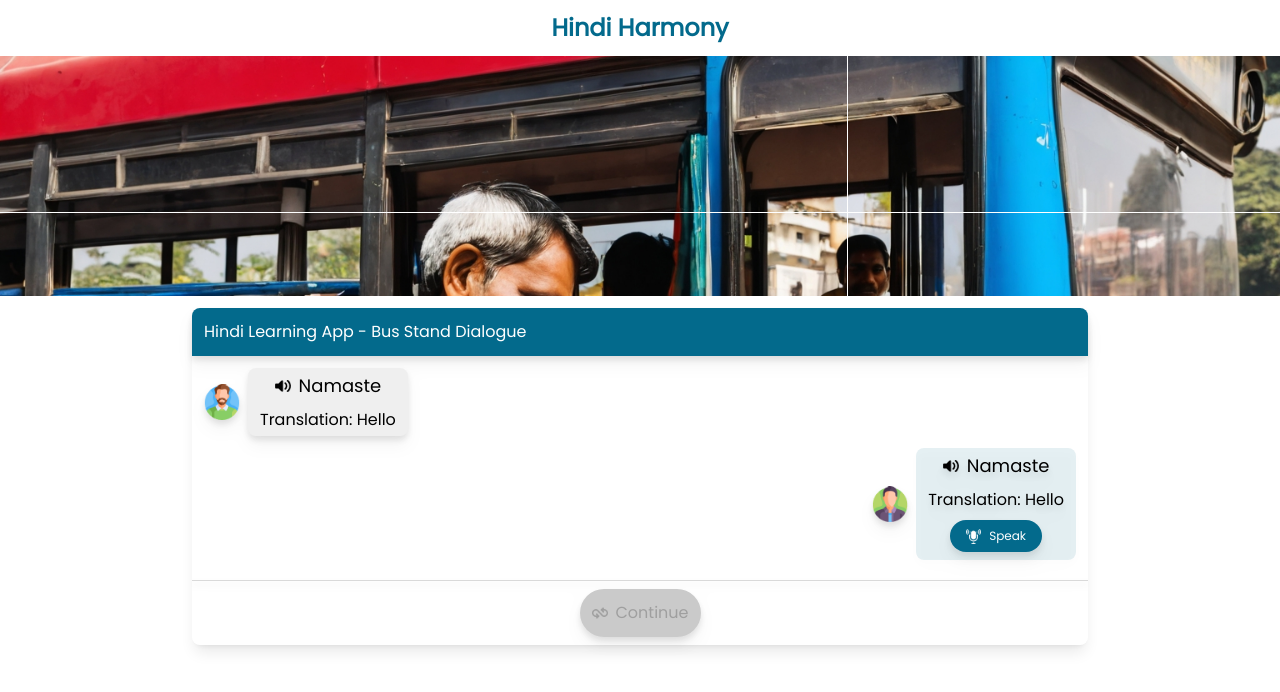
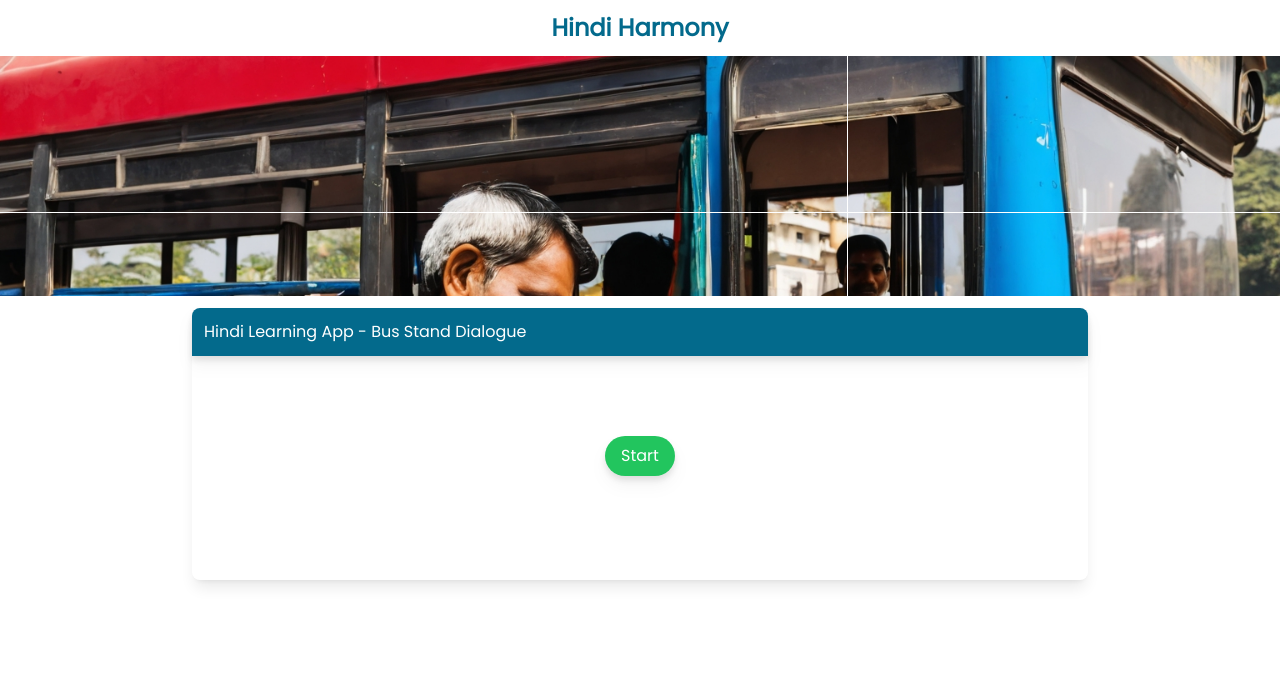
Before and after one commit to myoomotwani/BusStandDialoguesApp, a Next.js app: page / in a window 1280 px wide. Shown: the top 692 px of the page. Built offline with nearby package versions, Linux system fonts and the light colour scheme.

Commit message:
added audio playback as the dialogues render changed dialogue rendering logic

```diff
--- a/app/page.js
+++ b/app/page.js
@@ -24,7 +24,7 @@ const dialogues = [
 ];
 
 const checkDialogues = [
-  ["Seller", "नमस्ते" ],
+    ["Seller", "नमस्ते" ],
     ["You", "नमस्ते"],
     ["Seller", "Haan Boliye"],
     ["You", "क्या यह बस आगरा जाती है"],
@@ -43,12 +43,13 @@ const checkDialogues = [
 ];
 
 export default function Home() {
-  const [currentDialogueIndex, setCurrentDialogueIndex] = useState(1);
+  const [currentDialogueIndex, setCurrentDialogueIndex] = useState(-1);
     const [userSpeech, setUserSpeech] = useState("");
     const [isCorrect, setIsCorrect] = useState(false);
-    const lastSellerRef = useRef(null);
+    const lastTextRef = useRef(null);
     const [isClient, setIsClient] = useState(false);
     const [allowContinue, setAllowContinue] = useState(false);
+    const scrollableSectionRef = useRef(null);
 
     useEffect(() => {
       // This ensures the code runs only on the client side
@@ -56,11 +57,16 @@ export default function Home() {
   }, []);
 
     // Scroll to the last seller dialogue when the "Continue" button is pressed
-    // useEffect(() => {
-    //     if (lastSellerRef.current && dialogues[currentDialogueIndex][0] === "Seller") {
-    //         lastSellerRef.current.scrollIntoView({ behavior: 'smooth' });
-    //     }
-    // }, [currentDialogueIndex]);
+    useEffect(() => {
+      if (lastTextRef.current) {
+          lastTextRef.current.scrollIntoView({ behavior: 'smooth' });
+      }
+  }, [currentDialogueIndex]);
+    // const scrollToElement = () => {
+    //   if (lastTextRef.current) {
+    //     lastTextRef.current.scrollIntoView({ behavior: 'smooth' });
+    //   }
+    // };
 
     const startRecognition = () => {
       if (!isClient) return;
@@ -120,12 +126,14 @@ export default function Home() {
     // };
 
     const proceedToNext = () => {
-      if (isCorrect && currentDialogueIndex < dialogues.length - 1) {
+      if (currentDialogueIndex < dialogues.length - 1) {
           // Advance to the next seller's dialogue
-          setCurrentDialogueIndex(currentDialogueIndex + 2);
+          setCurrentDialogueIndex(currentDialogueIndex + 1);
           setIsCorrect(false);
           setUserSpeech("");
           setAllowContinue(false);
+          playAudio(dialogues[currentDialogueIndex + 1][2])
+          // scrollToElement();
       }
   };
 
@@ -134,12 +142,15 @@ export default function Home() {
       <SnackbarProvider dense />
       <div className="w-full flex flex-col space-y-1 sm:space-y-2 xl:space-y-3 items-center justify-center">
         <span className="text-[#036A8C] font-extrabold text-2xl">Hindi Harmony</span>
-        <div className="bg-[url('/busStandImage.jpeg')] h-60 w-screen bg-center bg-cover bg-no-repeat bg-fixed"></div>
+        <div className="bg-[url('/busStandImage.jpeg')] h-60 w-screen bg-bottom md:bg-center bg-cover bg-no-repeat bg-fixed"></div>
         <div className="w-[90%] sm:w-[80%] md:w-[70%] flex flex-col items-center justify-center shadow-[#00000017] shadow-lg drop-shadow-lg rounded-lg">
           <div className="bg-[#036A8C] text-white text-xs sm:text-base rounded-t-lg px-3 py-1 md:p-3 w-full z-10">
             Hindi Learning App - Bus Stand Dialogue
           </div>
-          <div className="overflow-y-scroll w-full space-y-3 rounded-2xl p-3 h-40 md:h-48 xl:h-56">
+          <div className="overflow-y-scroll w-full space-y-3 rounded-2xl p-3 h-60 sm:h-52 md:h-48 xl:h-56" ref={scrollableSectionRef}>
+            {currentDialogueIndex < 0 && <div className="flex items-center justify-center w-full h-full">
+              <button onClick={proceedToNext} className="bg-green-500 rounded-3xl py-2 px-4 text-white">Start</button>
+            </div>}
                 {dialogues.slice(0, currentDialogueIndex + 1).map((dialogue, index) => (
                     <div
                         key={index}
@@ -156,7 +167,7 @@ export default function Home() {
                                 unoptimized
                                 className="w-7 sm:w-9"
                             />
-                            <div className={`flex flex-col items-center justify-center space-y-2 rounded-lg p-1 sm:px-3 ${dialogue[0] === "Seller" && "bg-[#efefef]"} ${dialogue[0] === "You" && "bg-[#036A8C1A]"} ${index === currentDialogueIndex && dialogue[0] === "You" && userSpeech && !isCorrect && "bg-[#FEDFDF]"}`}>
+                            <div className={`flex flex-col items-center justify-center space-y-1 rounded-lg p-1 sm:px-3 ${dialogue[0] === "Seller" && "bg-[#efefef]"} ${dialogue[0] === "You" && "bg-[#036A8C1A]"} ${index === currentDialogueIndex && dialogue[0] === "You" && userSpeech && !isCorrect && "bg-[#FEDFDF]"}`}>
                               <div className="flex items-center justify-center space-x-2">
                                 <button onClick={() => {
                                   playAudio(dialogue[2])
@@ -169,14 +180,14 @@ export default function Home() {
                                       className="w-3 sm:w-4"
                                   />
                                 </button>
-                                <span className="text-sm sm:text-base lg:text-lg">{dialogue[1]}</span>
+                                <span className="text-xs sm:text-base lg:text-lg">{dialogue[1]}</span>
                               </div>
-                              <span>Translation: {dialogue[3]}</span>
+                              <span className="text-[10px] sm:text-sm">{dialogue[3]}</span>
                               {currentDialogueIndex < 17 && dialogue[0] === "You" && index === currentDialogueIndex && (
                 <div className="user-input flex items-center justify-center flex-col space-y-1">
                   {userSpeech !== "" && isCorrect ? null : <button onClick={startRecognition} className="rounded-3xl p-2 px-4 bg-[#036A8C] text-white flex items-center justify-center space-x-2 text-xs">
-                      <Image src={"/microphone.png"} alt="speak" width={15} height={15} />
-                      <span>
+                      <Image src={"/microphone.png"} alt="speak" width={13} height={12} />
+                      <span className="text-[11px] sm:text-sm lg:text-base">
                         {userSpeech === "" && "Speak"}
                         {userSpeech !== "" && !isCorrect && "Speak Again"}
                       </span>
@@ -190,13 +201,22 @@ export default function Home() {
                         </div>
                     </div>
                 ))}
+                <div ref={lastTextRef} />
             </div>
 
-          {currentDialogueIndex < 17 && <div className="border-t border-[#D9D9D9] w-full flex items-center justify-center z-10 py-2">
-            <button onClick={proceedToNext} className={dialogues[currentDialogueIndex][0] === "You" && `${allowContinue ? "bg-[#036A8C] text-white" : "bg-[#CACACA] text-[#9F9F9F]"} p-1 sm:p-3 flex items-center justify-center space-x-1 sm:space-x-2 rounded-3xl text-xs sm:text-sm md:text-base`} disabled={!allowContinue}>
+          {currentDialogueIndex > -1 && currentDialogueIndex < 15 &&
+          <div className="border-t border-[#D9D9D9] w-full flex items-center justify-center z-10 py-2">
+            {/* <button>Continue</button> */}
+            {/* dialogues[currentDialogueIndex][0] === "You" &&  */}
+            {dialogues[currentDialogueIndex][0] === "You" ? <button onClick={proceedToNext} className={`${allowContinue ? "bg-[#036A8C] text-white" : "bg-[#CACACA] text-[#9F9F9F]"} p-1 sm:p-3 flex items-center justify-center space-x-1 sm:space-x-2 rounded-3xl text-xs sm:text-sm md:text-base`} disabled={!allowContinue}>
               <Image src={allowContinue ? "/continue.png" : "/continueBlack.png"} alt="continue" width={20} height={20} className="w-4" />
               <span>Continue</span>
             </button>
+            :
+            <button className="bg-[#036A8C] text-white p-1 sm:p-3 flex items-center justify-center space-x-1 sm:space-x-2 rounded-3xl text-xs sm:text-sm md:text-base" onClick={proceedToNext}>
+              <Image src={"/continue.png"} alt="continue" width={20} height={20} className="w-4" />
+              <span>Continue</span>
+            </button>}
           </div>}
         </div>
       </div>
```
